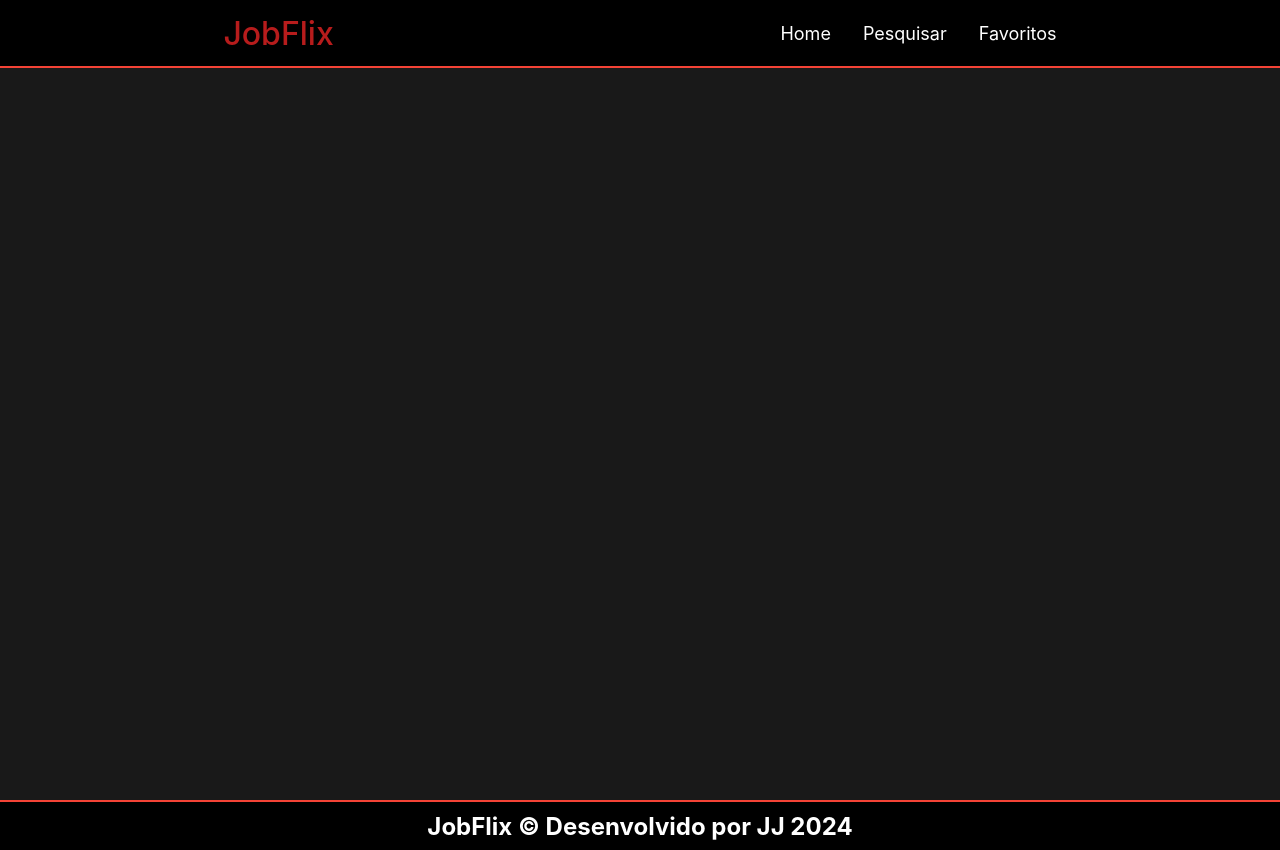
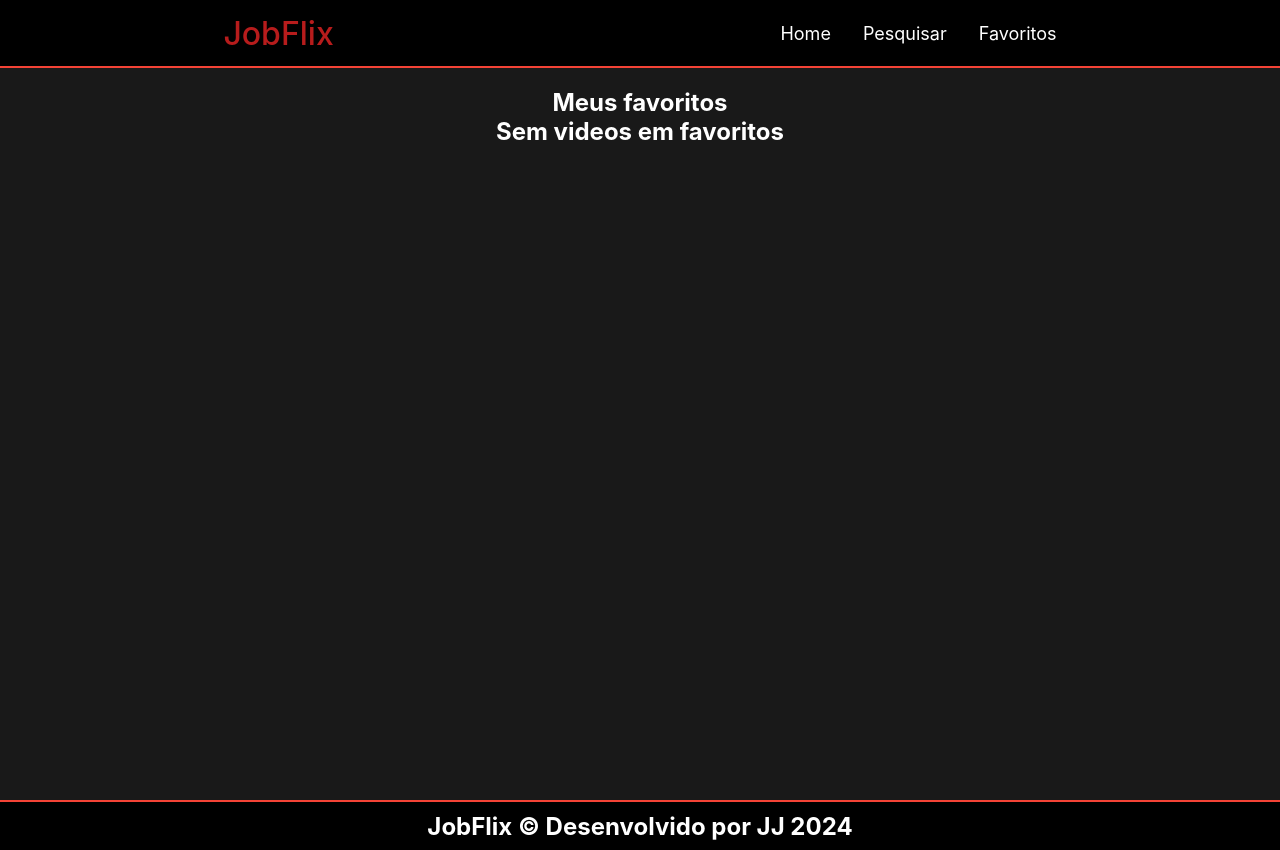
Before and after one commit to jjobJunior/Movies_React_JS, a React (Create React App) app: page /favorites in a window 1280 px wide. Built offline with nearby package versions, Linux system fonts and the light colour scheme.

Commit message:
Using React's Context API and creating Custom Hook

```diff
--- a/src/Routes.js
+++ b/src/Routes.js
@@ -4,10 +4,12 @@ import Home from "./pages/Home";
 import PageNotFound from "./pages/PageNotFound";
 import Search from "./pages/Search";
 import Watch from "./pages/Watch";
+import FavoritesProvider from "./context/Favorites";
 
 function AppRoutes() {
   return (
     <BrowserRouter>
+      <FavoritesProvider>
         <Routes>
           <Route path="/" element={<Home />}></Route>
           <Route path="/watch/:id" element={<Watch />}></Route>
@@ -15,6 +17,7 @@ function AppRoutes() {
           <Route path="/favorites" element={<Favorites />}></Route>
           <Route path="*" element={<PageNotFound />}></Route>
         </Routes>
+      </FavoritesProvider>
     </BrowserRouter>
   );
 }
--- a/src/components/Card/Card.module.css
+++ b/src/components/Card/Card.module.css
@@ -2,7 +2,7 @@
   display: flex;
   flex-direction: column;
   align-items: flex-end;
-  justify-content:  flex-end;
+  justify-content: flex-end;
 }
 
 .capa {
@@ -16,7 +16,7 @@
   box-shadow: 0 0 10px #222;
 }
 
-.icon{
+.icon {
   width: 30px;
   height: 30px;
   background-color: #00000050;
@@ -30,7 +30,7 @@
   margin-bottom: 10px;
 }
 
-.icon:hover{
+.icon:hover {
   background-color: #000000;
   cursor: pointer;
 }
--- a/src/components/Card/index.js
+++ b/src/components/Card/index.js
@@ -1,8 +1,14 @@
 import { Link } from "react-router-dom";
-import styles from "./Card.module.css";
 import iconFavorite from "./favorite.png";
 import iconUnFavorite from "./unfavorite.png";
+import styles from "./Card.module.css";
+import { useFavoriteContext } from "../../context/Favorites";
+
 function Card({ id }) {
+  const { favorite, addFavorite } = useFavoriteContext();
+  const isFavorite = favorite.some((fav) => fav.id === id);
+  const icone = !isFavorite ? iconFavorite : iconUnFavorite;
+
   return (
     <>
       <section className={styles.card}>
@@ -14,7 +20,7 @@ function Card({ id }) {
           />
         </Link>
         <figure className={styles.icon}>
-          <img src={iconFavorite} alt="Ícone" />
+          <img src={icone} alt="Ícone" onClick={() => addFavorite({ id })} />
         </figure>
       </section>
     </>
--- /dev/null
+++ b/src/context/Favorites.js
@@ -0,0 +1,41 @@
+import { createContext, useContext, useState } from "react";
+
+export const FavoritesContext = createContext();
+FavoritesContext.displayName = "MyFavorites";
+
+export default function FavoritesProvider({ children }) {
+  const [ favorite, setFavorite ] = useState([]);
+
+  return (
+    <FavoritesContext.Provider value={{ favorite, setFavorite }}>
+      {children}
+    </FavoritesContext.Provider>
+  );
+}
+
+//Hook personalizado
+export function useFavoriteContext() {
+  const { favorite, setFavorite } = useContext(FavoritesContext);
+
+  function addFavorite(newFavorite) {
+    //Verificar se existe item favorito repetido
+    const repeatedFavorite = favorite.some((item) => item.id === newFavorite.id);
+
+    //nova lista recebe a lista anterior
+    let newList = [...favorite];
+
+    //verificar se nao tem repetido e adicionar o item na lista de favoritos
+    if (!repeatedFavorite) {
+      newList.push(newFavorite);
+      return setFavorite(newList);
+    }
+
+    //se for repetido sera tirado da lista
+    newList = favorite.filter((fav) => fav.id !== newFavorite.id);
+    return setFavorite(newList);
+  }
+  return {
+    favorite,
+    addFavorite
+  };
+}
--- a/src/pages/Favorites/Favorites.module.css
+++ b/src/pages/Favorites/Favorites.module.css
@@ -1,3 +1,3 @@
-.favoritos{
-    padding-top: 88px;
+.favorites {
+  padding-top: 88px;
 }
--- a/src/pages/Favorites/index.js
+++ b/src/pages/Favorites/index.js
@@ -1,16 +1,19 @@
-import styles from "./Favorites.module.css";
-import Header from "../../components/Header";
 import Container from "../../components/Container";
 import Footer from "../../components/Footer";
+import Header from "../../components/Header";
+import styles from "./Favorites.module.css";
+import VideoList from "../../components/VideoList";
+import { useFavoriteContext } from "../../context/Favorites";
 
 function Favorites() {
+  const { favorite } = useFavoriteContext();
   return (
     <>
       <Header />
       <Container>
         <section className={styles.favorites}>
           <h2>Meus favoritos</h2>
-          Lista de favoritos
+          {<VideoList videos={favorite} emptyHeading="Sem videos em favoritos"/>}
         </section>
       </Container>
       <Footer />
```
Also changed, not shown: src/json/db.json (deleted, +0 -32 lines), src/context/Context.module.css (added). Lines whose indentation alone changed are shown as unchanged.
